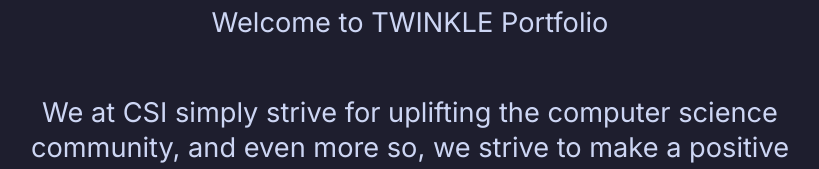
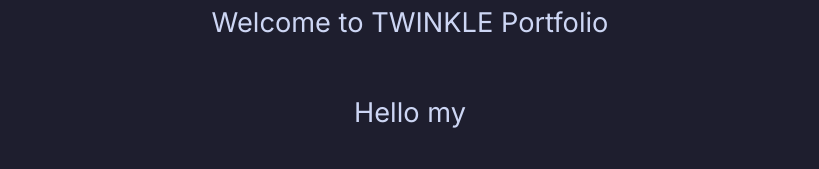
Before and after one commit to twinkle20061/twinkle20061-.github.io, a plain HTML site: page index.html in a window 1280 px wide. Shown: the part 738-907 px from the top of the page, without its empty margins (230-1049 px from the left). Drawn offline with Linux system fonts and the light colour scheme.

Commit message:
Add files via upload

```diff
--- a/index.html
+++ b/index.html
@@ -44,11 +44,7 @@
 
     <p> Welcome to TWINKLE Portfolio
     </p>
-    <p> We at CSI simply strive for uplifting the computer science community,
-        and even more so, we strive to make a positive impact on one another. We
-        keep our core team closely knit and constantly come up with new ideas.
-        Be it campaigns, events, study groups and what not.
-    </p>
+    <p> Hello my
     <p>Through our chapter, students get boundless opportunities and marvelous
         exposures beyond the confined textbook syllabi. It has been a successful
         journey for our chapter till date in the form of workshops, hackathons,
```
Also changed, not shown: text.html (+11 -0 lines).
